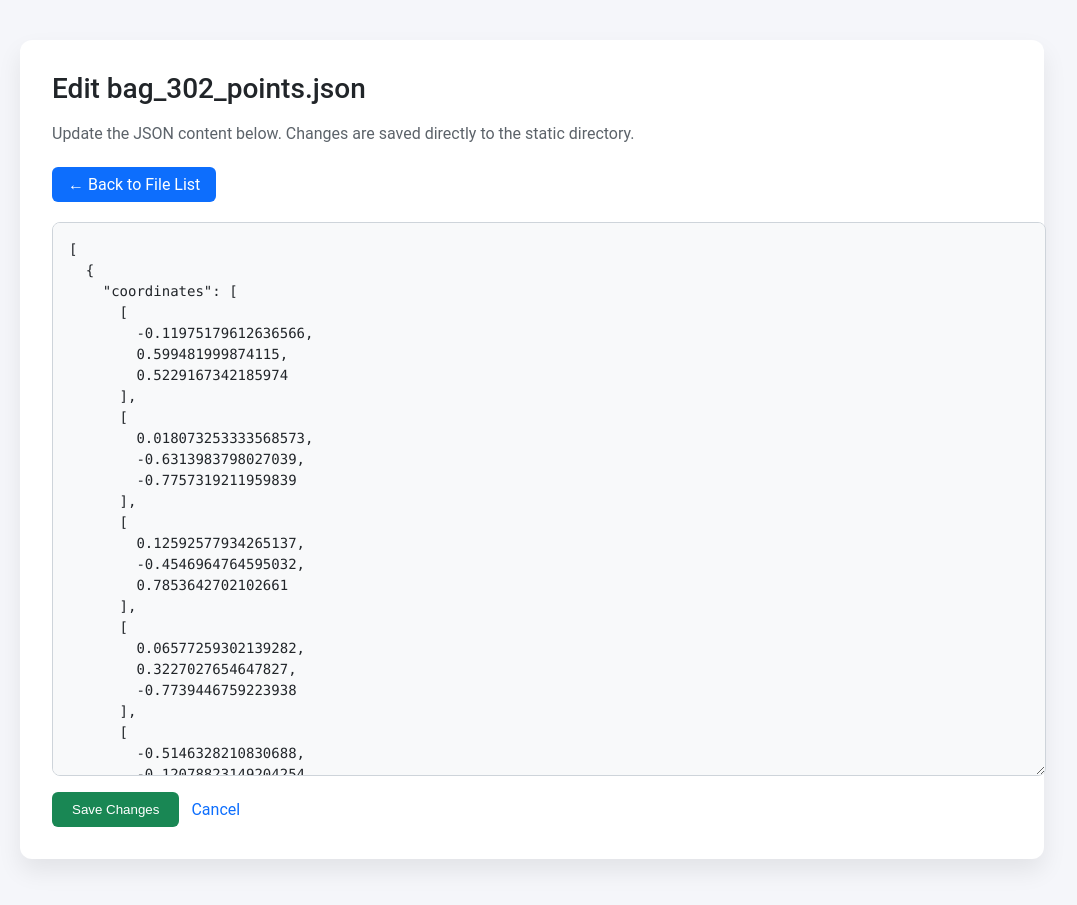
After one commit to KhiemPhi/PointCloudVisualisation, a Django app: page /point-cloud-files/bag_302_points.json/edit/ in a window 1280 px wide. The commit adds this page. Shown: the top 905 px of the page, without its empty margins (108-1185 px from the left). Run offline with Django 4.2, Linux system fonts and the light colour scheme.

Commit message:
Add edit and download sample option in static files

```diff
--- /dev/null
+++ b/segmentation_viz/visualization/templates/visualization/edit_point_cloud_file.html
@@ -0,0 +1,144 @@
+{% load static %}
+<!DOCTYPE html>
+<html lang="en">
+  <head>
+    <meta charset="UTF-8" />
+    <meta name="viewport" content="width=device-width, initial-scale=1.0" />
+    <title>Edit {{ file_name }}</title>
+    <style>
+      body {
+        font-family: "Roboto", Arial, sans-serif;
+        background-color: #f5f6fa;
+        color: #212529;
+        margin: 0;
+      }
+
+      .page-wrapper {
+        max-width: 960px;
+        margin: 40px auto;
+        background: #ffffff;
+        border-radius: 12px;
+        box-shadow: 0 12px 24px rgba(0, 0, 0, 0.08);
+        padding: 32px;
+      }
+
+      h1 {
+        margin-top: 0;
+        font-size: 28px;
+        font-weight: 500;
+      }
+
+      p.description {
+        color: #5c636a;
+        margin-bottom: 24px;
+      }
+
+      .actions {
+        margin-bottom: 20px;
+      }
+
+      .actions a {
+        display: inline-block;
+        padding: 8px 16px;
+        background-color: #0d6efd;
+        color: #ffffff;
+        border-radius: 6px;
+        text-decoration: none;
+      }
+
+      form {
+        display: flex;
+        flex-direction: column;
+        gap: 16px;
+      }
+
+      textarea {
+        width: 100%;
+        min-height: 520px;
+        padding: 16px;
+        font-family: "Consolas", "Courier New", monospace;
+        font-size: 14px;
+        line-height: 1.5;
+        color: #212529;
+        border: 1px solid #ced4da;
+        border-radius: 8px;
+        resize: vertical;
+        background-color: #f8f9fa;
+      }
+
+      textarea:focus {
+        outline: none;
+        border-color: #0d6efd;
+        box-shadow: 0 0 0 3px rgba(13, 110, 253, 0.25);
+        background-color: #ffffff;
+      }
+
+      .form-actions {
+        display: flex;
+        gap: 12px;
+        align-items: center;
+      }
+
+      .form-actions button {
+        padding: 10px 20px;
+        background-color: #198754;
+        color: #ffffff;
+        border: none;
+        border-radius: 6px;
+        cursor: pointer;
+      }
+
+      .form-actions button:hover {
+        background-color: #157347;
+      }
+
+      .form-actions a {
+        color: #0d6efd;
+        text-decoration: none;
+      }
+
+      .message {
+        padding: 12px 16px;
+        border-radius: 8px;
+        font-size: 14px;
+      }
+
+      .message.success {
+        background-color: #d1e7dd;
+        color: #0f5132;
+        border: 1px solid #badbcc;
+      }
+
+      .message.error {
+        background-color: #f8d7da;
+        color: #842029;
+        border: 1px solid #f5c2c7;
+      }
+    </style>
+  </head>
+  <body>
+    <div class="page-wrapper">
+      <h1>Edit {{ file_name }}</h1>
+      <p class="description">Update the JSON content below. Changes are saved directly to the static directory.</p>
+
+      <div class="actions">
+        <a href="{% url 'point_cloud_files' %}">← Back to File List</a>
+      </div>
+
+      {% if error %}
+        <div class="message error">{{ error }}</div>
+      {% elif success_message %}
+        <div class="message success">{{ success_message }}</div>
+      {% endif %}
+
+      <form method="post">
+        {% csrf_token %}
+        <textarea name="file_content" spellcheck="false">{% autoescape off %}{{ file_content }}{% endautoescape %}</textarea>
+        <div class="form-actions">
+          <button type="submit">Save Changes</button>
+          <a href="{% url 'point_cloud_files' %}">Cancel</a>
+        </div>
+      </form>
+    </div>
+  </body>
+</html>
--- a/segmentation_viz/visualization/urls.py
+++ b/segmentation_viz/visualization/urls.py
@@ -6,5 +6,7 @@ urlpatterns = [
     path('update_points/', views.update_points, name='update_points'),
     path('api/points/<str:cls_label>/<str:batch_num>/', views.get_points_json, name='get_points_json'),
     path('point-cloud-files/', views.list_point_cloud_files, name='point_cloud_files'),
+    path('point-cloud-files/sample/download/', views.download_point_cloud_sample, name='download_point_cloud_sample'),
+    path('point-cloud-files/<str:file_name>/edit/', views.edit_point_cloud_file, name='edit_point_cloud_file'),
 
 ]
--- a/segmentation_viz/visualization/views.py
+++ b/segmentation_viz/visualization/views.py
@@ -1,10 +1,18 @@
 from django.shortcuts import render
-import os, glob, json, math
+import os, glob, json, math, re
 from django.conf import settings
-from django.http import JsonResponse, HttpResponseBadRequest
+from django.http import JsonResponse, HttpResponseBadRequest, Http404, HttpResponse
 from django.views.decorators.http import require_POST
 from django.views.decorators.csrf import csrf_exempt
+from django.utils.text import get_valid_filename
 from datetime import datetime
+
+POINT_CLOUD_NAME_RE = re.compile(r'^[A-Za-z0-9]+_[0-9]+_points\.json$')
+
+
+def _is_valid_point_cloud_filename(file_name: str) -> bool:
+    return bool(POINT_CLOUD_NAME_RE.fullmatch(file_name))
+
 
 def get_points_json(request, cls_label, batch_num):
     file_path = os.path.join(settings.BASE_DIR, 'static', f"{cls_label}_{batch_num}_points.json")
@@ -48,26 +56,129 @@ def index(request):
 
 def list_point_cloud_files(request):
     static_dir = os.path.join(settings.BASE_DIR, 'static')
+    os.makedirs(static_dir, exist_ok=True)
+
+    upload_error = None
+    upload_message = None
+
+    if request.method == 'POST':
+        uploaded = request.FILES.get('point_cloud_file')
+        if not uploaded:
+            upload_error = "Select a JSON file to upload."
+        elif not uploaded.name.lower().endswith('.json'):
+            upload_error = "Only .json files are supported."
+        else:
+            safe_name = get_valid_filename(uploaded.name)
+            if not safe_name:
+                upload_error = "Unable to derive a valid file name."
+            else:
+                if not safe_name.lower().endswith('.json'):
+                    safe_name = f"{safe_name}.json"
+                if not _is_valid_point_cloud_filename(safe_name):
+                    upload_error = "Filename must follow objname_batch_points.json (e.g. mug_001_points.json)."
+                else:
+                    dest_path = os.path.join(static_dir, safe_name)
+                    file_bytes = b''.join(uploaded.chunks())
+                    try:
+                        decoded = file_bytes.decode('utf-8')
+                    except UnicodeDecodeError:
+                        upload_error = "Uploaded file must be UTF-8 encoded JSON."
+                    else:
+                        try:
+                            parsed = json.loads(decoded)
+                        except json.JSONDecodeError as exc:
+                            upload_error = f"Invalid JSON: {exc}"
+                        else:
+                            with open(dest_path, 'w', encoding='utf-8') as out_file:
+                                json.dump(parsed, out_file, indent=2)
+                            upload_message = f"Uploaded {safe_name} to the static directory."
+
     files = []
+    static_url_base = settings.STATIC_URL
+    if not static_url_base.endswith('/'):
+        static_url_base += '/'
 
-    if os.path.isdir(static_dir):
-        static_url_base = settings.STATIC_URL
-        if not static_url_base.endswith('/'):
-            static_url_base += '/'
-        for entry in sorted(os.listdir(static_dir)):
-            full_path = os.path.join(static_dir, entry)
-            if os.path.isfile(full_path) and entry.lower().endswith('.json'):
-                size_kb = round(os.path.getsize(full_path) / 1024, 2)
-                modified_dt = datetime.fromtimestamp(os.path.getmtime(full_path))
-                files.append({
-                    "name": entry,
-                    "size_kb": size_kb,
-                    "modified": modified_dt,
-                    "url": f"{static_url_base}{entry}",
-                })
+    for entry in sorted(os.listdir(static_dir)):
+        full_path = os.path.join(static_dir, entry)
+        if os.path.isfile(full_path) and entry.lower().endswith('.json'):
+            size_kb = round(os.path.getsize(full_path) / 1024, 2)
+            modified_dt = datetime.fromtimestamp(os.path.getmtime(full_path))
+            files.append({
+                "name": entry,
+                "size_kb": size_kb,
+                "modified": modified_dt,
+                "url": f"{static_url_base}{entry}",
+            })
 
-    context = {"files": files}
+    context = {
+        "files": files,
+        "upload_error": upload_error,
+        "upload_message": upload_message,
+    }
     return render(request, 'visualization/point_cloud_files.html', context)
+
+def edit_point_cloud_file(request, file_name):
+    static_dir = os.path.join(settings.BASE_DIR, 'static')
+    safe_name = os.path.basename(file_name)
+    if safe_name != file_name or not safe_name.lower().endswith('.json'):
+        return HttpResponseBadRequest("Invalid file selection.")
+    if not _is_valid_point_cloud_filename(safe_name):
+        return HttpResponseBadRequest("Invalid file selection.")
+
+    file_path = os.path.join(static_dir, safe_name)
+    if not os.path.isfile(file_path):
+        raise Http404("File not found")
+
+    error = None
+    success_message = None
+
+    if request.method == 'POST':
+        submitted_content = request.POST.get('file_content', '')
+        if not submitted_content.strip():
+            error = "File content cannot be empty."
+            content_for_form = submitted_content
+        else:
+            try:
+                parsed = json.loads(submitted_content)
+            except json.JSONDecodeError as exc:
+                error = f"Invalid JSON: {exc}"
+                content_for_form = submitted_content
+            else:
+                with open(file_path, 'w', encoding='utf-8') as out_file:
+                    json.dump(parsed, out_file, indent=2)
+                success_message = f"Saved changes to {safe_name}."
+                content_for_form = json.dumps(parsed, indent=2)
+    else:
+        with open(file_path, 'r', encoding='utf-8') as in_file:
+            content_for_form = in_file.read()
+        try:
+            parsed = json.loads(content_for_form)
+            content_for_form = json.dumps(parsed, indent=2)
+        except json.JSONDecodeError:
+            pass
+
+    context = {
+        "file_name": safe_name,
+        "file_content": content_for_form,
+        "error": error,
+        "success_message": success_message,
+    }
+    return render(request, 'visualization/edit_point_cloud_file.html', context)
+
+
+def download_point_cloud_sample(request):
+    sample_payload = [
+        {
+            "coordinates": [[0.0, 0.0, 0.0]],
+            "part_label": [0],
+            "cls_label": "object_name"
+        }
+    ]
+    body = json.dumps(sample_payload, indent=2)
+    response = HttpResponse(body, content_type='application/json; charset=utf-8')
+    response['Content-Disposition'] = 'attachment; filename=objname_batchnum_points.json'
+    return response
+
 
 def coordinates_match(coord, x, y, z, tol=1e-6):
     # Compare the first three elements of the coordinate array.
```
Also changed, not shown: segmentation_viz/visualization/templates/visualization/point_cloud_files.html (+87 -0 lines).
